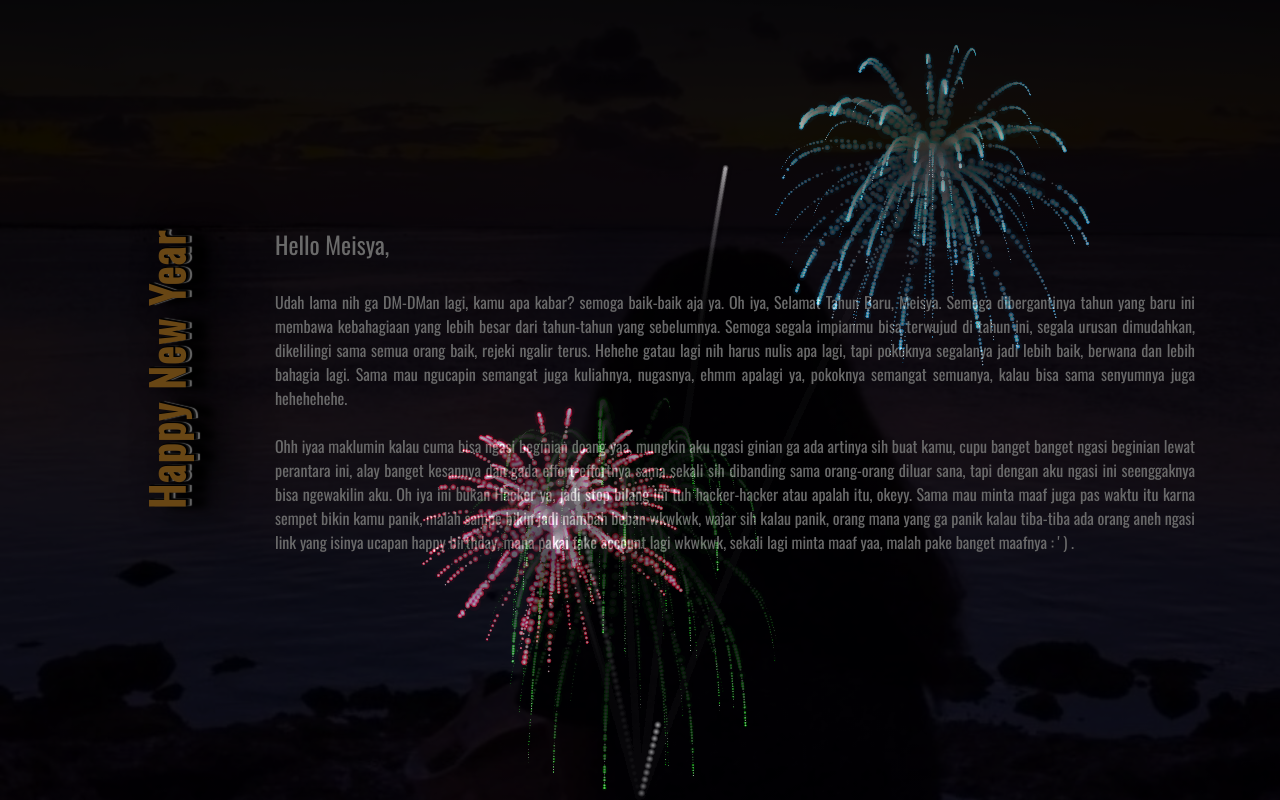
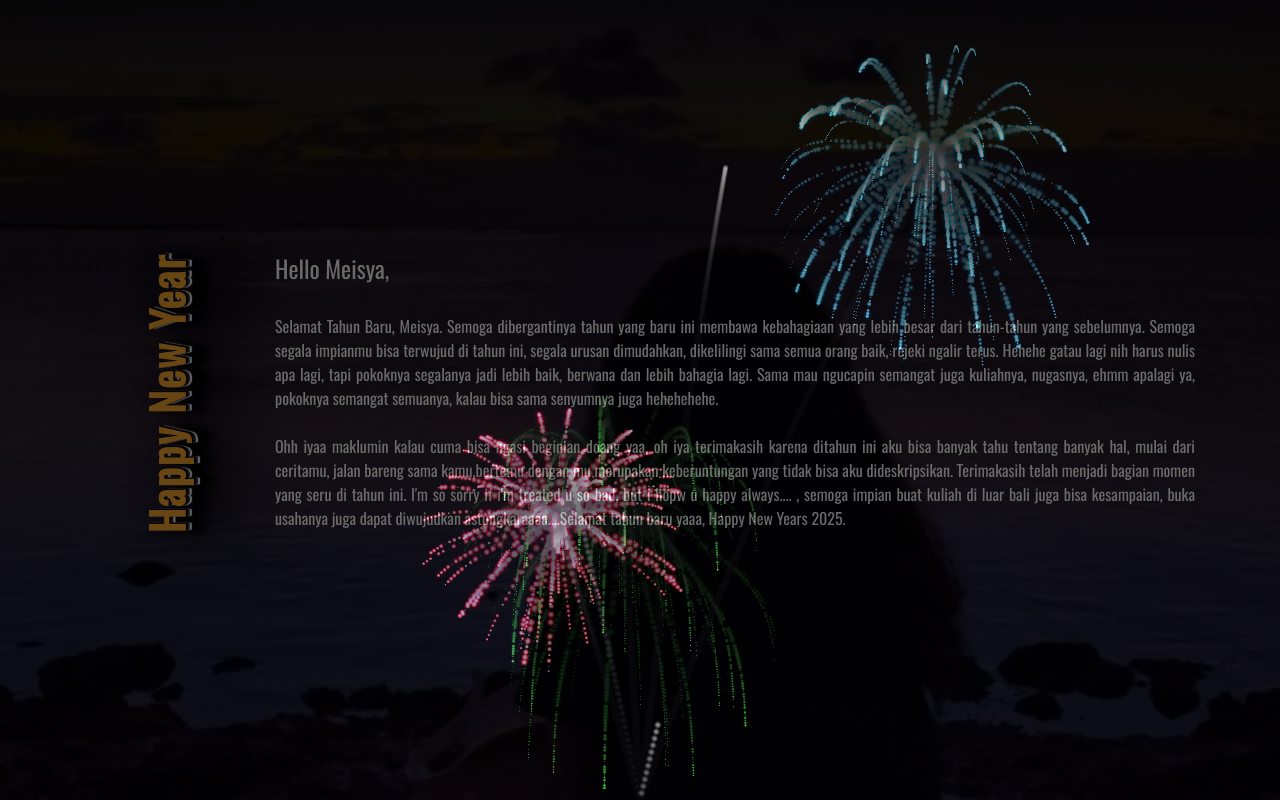
Before and after one commit to formeisya/happy-new-year, a plain HTML site: page index1.html in a window 1280 px wide. Drawn offline with nearby package versions, Linux system fonts and the light colour scheme.

Commit message:
Update index1.html

```diff
--- a/index1.html
+++ b/index1.html
@@ -20,8 +20,8 @@
             <h4 class="text-white text-left">Hello Meisya,</h4>
             <br/>
             <p class="text-justify text-white">
-              Udah lama nih ga DM-DMan lagi, kamu apa kabar? semoga baik-baik aja ya. Oh iya, Selamat Tahun Baru, Meisya. Semoga dibergantinya tahun yang baru ini membawa kebahagiaan yang lebih besar dari tahun-tahun yang sebelumnya. Semoga segala impianmu bisa terwujud di tahun ini, segala urusan dimudahkan, dikelilingi sama semua orang baik, rejeki ngalir terus. Hehehe gatau lagi nih harus nulis apa lagi, tapi pokoknya segalanya jadi lebih baik, berwana dan lebih bahagia lagi. Sama mau ngucapin semangat juga kuliahnya, nugasnya, ehmm apalagi ya, pokoknya semangat semuanya, kalau bisa sama senyumnya juga hehehehehe.<br/>
-              <br/>Ohh iyaa maklumin kalau cuma bisa ngasi beginian doang yaa, mungkin aku ngasi ginian ga ada artinya sih buat kamu, cupu banget banget ngasi beginian lewat perantara ini, alay banget kesannya dan gada effort-effortnya sama sekali sih dibanding sama orang-orang diluar sana, tapi dengan aku ngasi ini seenggaknya bisa ngewakilin aku. Oh iya ini bukan Hacker ya, jadi stop bilang ini tuh hacker-hacker atau apalah itu, okeyy. Sama mau minta maaf juga pas waktu itu karna sempet bikin kamu panik, malah sampe bikin jadi nambah beban wkwkwk, wajar sih kalau panik, orang mana yang ga panik kalau tiba-tiba ada orang aneh ngasi link yang isinya ucapan happy birthday, mana pakai fake account lagi wkwkwk, sekali lagi minta maaf yaa, malah pake banget maafnya  : ' )  .
+            Selamat Tahun Baru, Meisya. Semoga dibergantinya tahun yang baru ini membawa kebahagiaan yang lebih besar dari tahun-tahun yang sebelumnya. Semoga segala impianmu bisa terwujud di tahun ini, segala urusan dimudahkan, dikelilingi sama semua orang baik, rejeki ngalir terus. Hehehe gatau lagi nih harus nulis apa lagi, tapi pokoknya segalanya jadi lebih baik, berwana dan lebih bahagia lagi. Sama mau ngucapin semangat juga kuliahnya, nugasnya, ehmm apalagi ya, pokoknya semangat semuanya, kalau bisa sama senyumnya juga hehehehehe.<br/>
+            <br/>Ohh iyaa maklumin kalau cuma bisa ngasi beginian doang yaa, oh iya terimakasih karena ditahun ini aku bisa banyak tahu tentang banyak hal, mulai dari ceritamu, jalan bareng sama kamu,bertemu dengan mu merupakan keberuntungan yang tidak bisa aku dideskripsikan. Terimakasih telah menjadi bagian momen yang seru di tahun ini. I'm so sorry if i'm treated u so bad, but i hopw u happy always.... , semoga impian buat kuliah di luar bali juga bisa kesampaian, buka usahanya juga dapat diwujudkan astungkaraaaa....Selamat tahun baru yaaa, Happy New Years 2025.
             </p>
           </div>
         </div>
```
